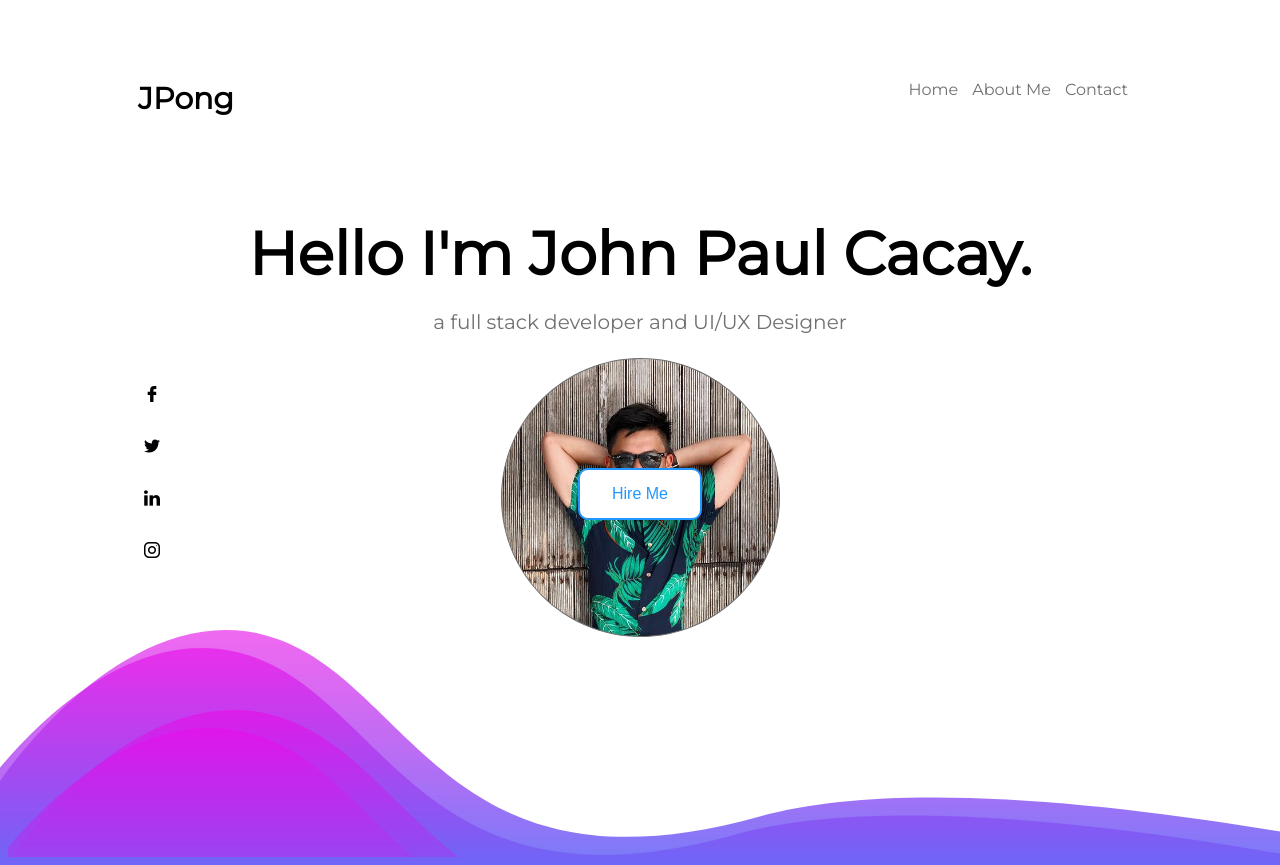
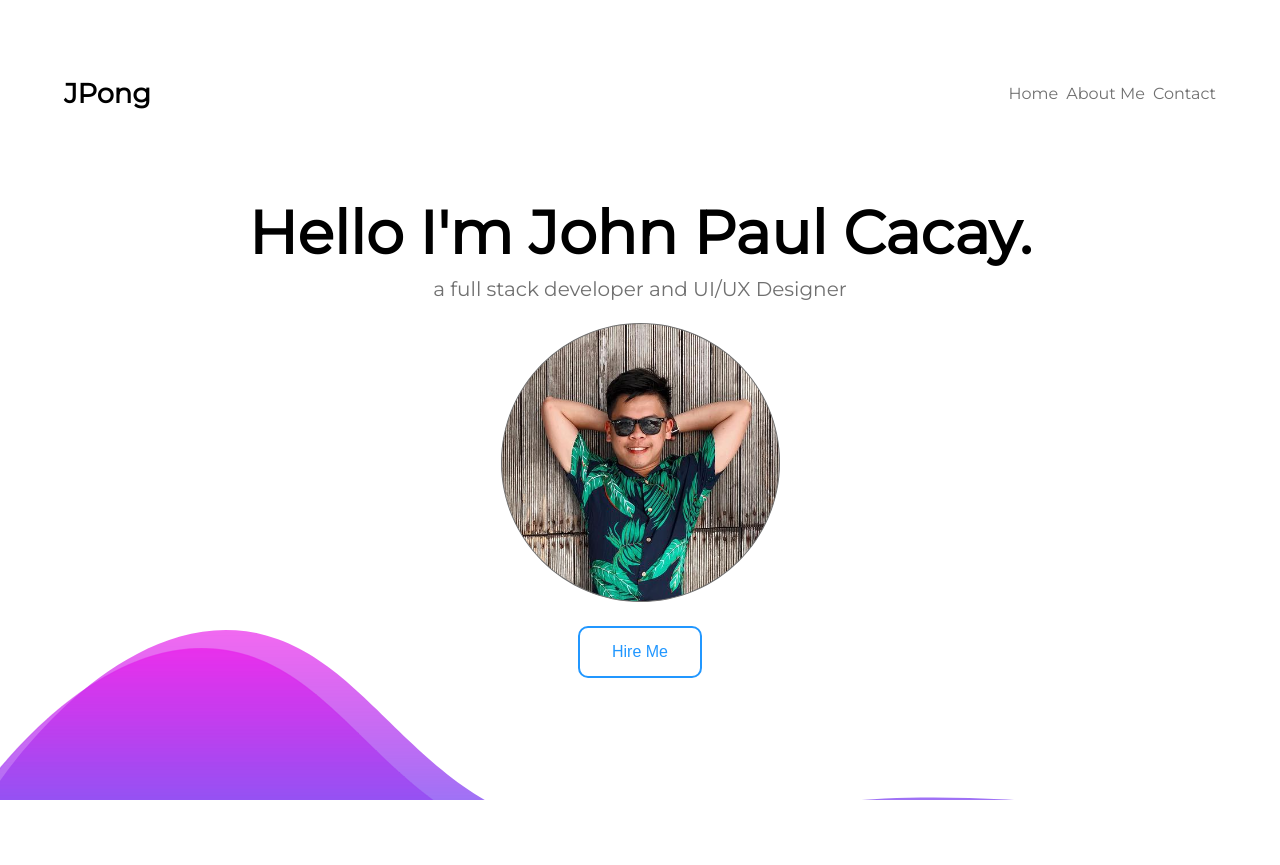
Before and after one commit to iJPong/Resume, a plain HTML site: page index.html in a window 1280 px wide. After the commit the page ends 800 px from the top, so only its background shows below. Drawn offline with Linux system fonts and the light colour scheme.

Commit message:
Design changes:

```diff
--- /dev/null
+++ b/css/_reset.scss
@@ -0,0 +1,129 @@
+/* http://meyerweb.com/eric/tools/css/reset/
+   v2.0 | 20110126
+   License: none (public domain)
+*/
+
+html,
+body,
+div,
+span,
+applet,
+object,
+iframe,
+h1,
+h2,
+h3,
+h4,
+h5,
+h6,
+p,
+blockquote,
+pre,
+a,
+abbr,
+acronym,
+address,
+big,
+cite,
+code,
+del,
+dfn,
+em,
+img,
+ins,
+kbd,
+q,
+s,
+samp,
+small,
+strike,
+strong,
+sub,
+sup,
+tt,
+var,
+b,
+u,
+i,
+center,
+dl,
+dt,
+dd,
+ol,
+ul,
+li,
+fieldset,
+form,
+label,
+legend,
+table,
+caption,
+tbody,
+tfoot,
+thead,
+tr,
+th,
+td,
+article,
+aside,
+canvas,
+details,
+embed,
+figure,
+figcaption,
+footer,
+header,
+hgroup,
+menu,
+nav,
+output,
+ruby,
+section,
+summary,
+time,
+mark,
+audio,
+video {
+  margin: 0;
+  padding: 0;
+  border: 0;
+  font-size: 100%;
+  font: inherit;
+  vertical-align: baseline;
+}
+/* HTML5 display-role reset for older browsers */
+article,
+aside,
+details,
+figcaption,
+figure,
+footer,
+header,
+hgroup,
+menu,
+nav,
+section {
+  display: block;
+}
+body {
+  line-height: 1;
+}
+ol,
+ul {
+  list-style: none;
+}
+blockquote,
+q {
+  quotes: none;
+}
+blockquote:before,
+blockquote:after,
+q:before,
+q:after {
+  content: '';
+  content: none;
+}
+table {
+  border-collapse: collapse;
+  border-spacing: 0;
+}
--- a/css/main.scss
+++ b/css/main.scss
@@ -1,7 +1,9 @@
+@import './reset';
 @import url('https://fonts.googleapis.com/css?family=Montserrat');
 
 $ipadview: 1000px;
 $phoneview: 800px;
+$subcolor: #707070;
 
 @mixin ipadview {
   @media (max-width: #{$ipadview}) {
@@ -15,48 +17,131 @@ $phoneview: 800px;
   }
 }
 
-body,
-html {
+body {
   font-family: 'Montserrat';
-  background-image: url('../images/background-img.png');
+  background-image: url('/images/background-img.png');
   background-repeat: no-repeat;
   background-position-y: 630px;
 }
-body {
-  .navbar {
-    margin: 80px 130px 100px 130px;
+
+.container {
+  max-width: 90%;
+  margin: 0 auto;
+}
+
+header {
+  width: 100%;
+  display: flex;
+  align-items: center;
+  margin-top: 5rem;
+
+  a {
+    text-decoration: none;
+    color: #000;
+  }
 
   .logo {
-      font-size: 30px;
-      @include ipadview {
-        font-size: 18px;
+    font-weight: bold;
+    font-size: 1.7em;
   }
-      @include phoneview {
-        font-size: 16px;
-        margin-left: -80px;
+
+  .navbar {
+    display: flex;
+    align-items: center;
+    margin-left: auto;
+    text-align: right;
+    a {
+      color: $subcolor;
+      margin-right: 0.5em;
+      transition: all 0.2s ease-in-out;
+      &:last-of-type {
+        margin: 0;
+      }
+      &:hover {
+        text-decoration: underline;
+      }
+    }
   }
 }
 
-    a {
+main {
+  display: flex;
+  align-items: center;
+  flex-direction: column;
+  justify-content: center;
+  margin-top: 6rem;
+
+  h1 {
+    font-weight: bold;
+    font-size: 3.75rem;
+    margin-bottom: 1rem;
+  }
+  p {
+    font-size: 1.25rem;
+    color: #707070;
+  }
+
+  .myandbutton {
+    display: flex;
+    align-items: center;
+    justify-items: center;
+    flex-direction: column;
+    padding: 1.5em;
+    .mypic {
+      animation: rot 5s infinite;
+    }
+    .hireme {
+      margin-top: 1.5em;
+      padding: 15px 32px;
+      text-align: center;
       text-decoration: none;
-      color: black;
-    }
-    .nav-item {
-      float: right;
-      padding-right: 14px;
-      color: #707070;
-
-      @include ipadview {
-        font-size: 15px;
-      }
-      @include phoneview {
       display: inline-block;
-        position: relative;
-        top: 60px;
-        right: 30px;
+      font-size: 16px;
+      cursor: pointer;
+      background-color: white;
+      color: #2197ff;
+      border: 2px solid #2197ff;
+      border-radius: 10px;
+      transition: all 0.2s ease-in-out;
+      &:hover {
+        transform: scale(1.2);
       }
     }
   }
+}
+// .navbar {
+//   margin: 80px 130px 100px 130px;
+
+// .logo {
+//   font-size: 30px;
+//   @include ipadview {
+//     font-size: 18px;
+//   }
+//   @include phoneview {
+//     font-size: 16px;
+//     margin-left: -80px;
+//   }
+// }
+
+// a {
+//   text-decoration: none;
+//   color: black;
+// }
+// .nav-item {
+//   float: right;
+//   padding-right: 14px;
+//   color: #707070;
+
+//   @include ipadview {
+//     font-size: 15px;
+//   }
+//   @include phoneview {
+//     display: inline-block;
+//     position: relative;
+//     top: 60px;
+//     right: 30px;
+//   }
+
 section {
   h1 {
     text-align: center;
@@ -89,13 +174,13 @@ body {
     padding-top: 2rem;
   }
 }
-}
 
 header {
   .myandbutton {
     display: flex;
     align-items: center;
     justify-content: center;
+    background: red;
   }
   .mypic {
     position: relative;
@@ -114,9 +199,9 @@ header {
     }
   }
   .hireme {
-    position: absolute;
-    bottom: 100px;
-    margin: 180px auto;
+    // position: absolute;
+    // bottom: 100px;
+    // margin: 180px auto;
     padding: 15px 32px;
     text-align: center;
     text-decoration: none;
@@ -142,3 +227,12 @@ header {
     }
   }
 }
+
+@keyframes rot {
+  0% {
+    transform: rotate(0deg);
+  }
+  100% {
+    transform: rotate(360deg);
+  }
+}
--- a/index.html
+++ b/index.html
@@ -8,19 +8,25 @@
     <title>JPong</title>
   </head>
   <body>
+    <div class="container">
+      <header>
+        <a href="" class="logo"><strong>JPong</strong></a>
         <nav class="navbar">
-      <a href="" class="logo"> <strong>JPong</strong></a>
+          <a href="" class="nav-item">Home</a>
+          <a href="/views/aboutme.html" class="nav-item">About Me</a>
           <a href="" class="nav-item">Contact</a>
-      <a href="" class="nav-item">About Me</a>
-      <a href="" class="nav-item">Home</a>
         </nav>
-
-    <header>
-      <section class="myname">
+      </header>
+      <main>
         <h1>Hello I'm John Paul Cacay.</h1>
         <p>a full stack developer and UI/UX Designer</p>
-<div class="container">
-  <div class="socialmediaicons">
+
+        <div class="myandbutton">
+          <img class="mypic" src="./images/mypic.png" alt="" />
+          <button class="hireme" type="button">Hire Me</button>
+        </div>
+
+        <!-- <div class="socialmediaicons">
             <ul>
               <li>
                 <a href="https://www.facebook.com/john.pong.3511?ref=bookmarks"
@@ -43,17 +49,8 @@
                 /></a>
               </li>
             </ul>
+          </div> -->
+      </main>
     </div>
-
-  <div class="">
-    <div class="myandbutton">
-      <img class="mypic" src="./images/mypic.png" alt="" />
-      <button class="hireme" type="button">Hire Me</button>
-    </div>
-
-</div>
-
-      </section>
-    </header>
   </body>
 </html>
--- /dev/null
+++ b/views/aboutme.html
@@ -0,0 +1,18 @@
+<!DOCTYPE html>
+<html lang="en">
+  <head>
+    <meta charset="UTF-8" />
+    <meta name="viewport" content="width=device-width, initial-scale=1.0" />
+    <meta http-equiv="X-UA-Compatible" content="ie=edge" />
+    <link rel="stylesheet" href="css/main.css" />
+    <title>JPong</title>
+  </head>
+  <body>
+    <nav class="navbar">
+      <a href="" class="logo"> <strong>JPong</strong></a>
+      <a href="" class="nav-item">Contact</a>
+      <a href="/views/aboutme.html" class="nav-item">About Me</a>
+      <a href="" class="nav-item">Home</a>
+    </nav>
+  </body>
+</html>
```
Also changed, not shown: css/main.css, images/Group 6.jpg (added), images/bgimg.jpg (added), 1 other file. Lines whose indentation alone changed are shown as unchanged.
